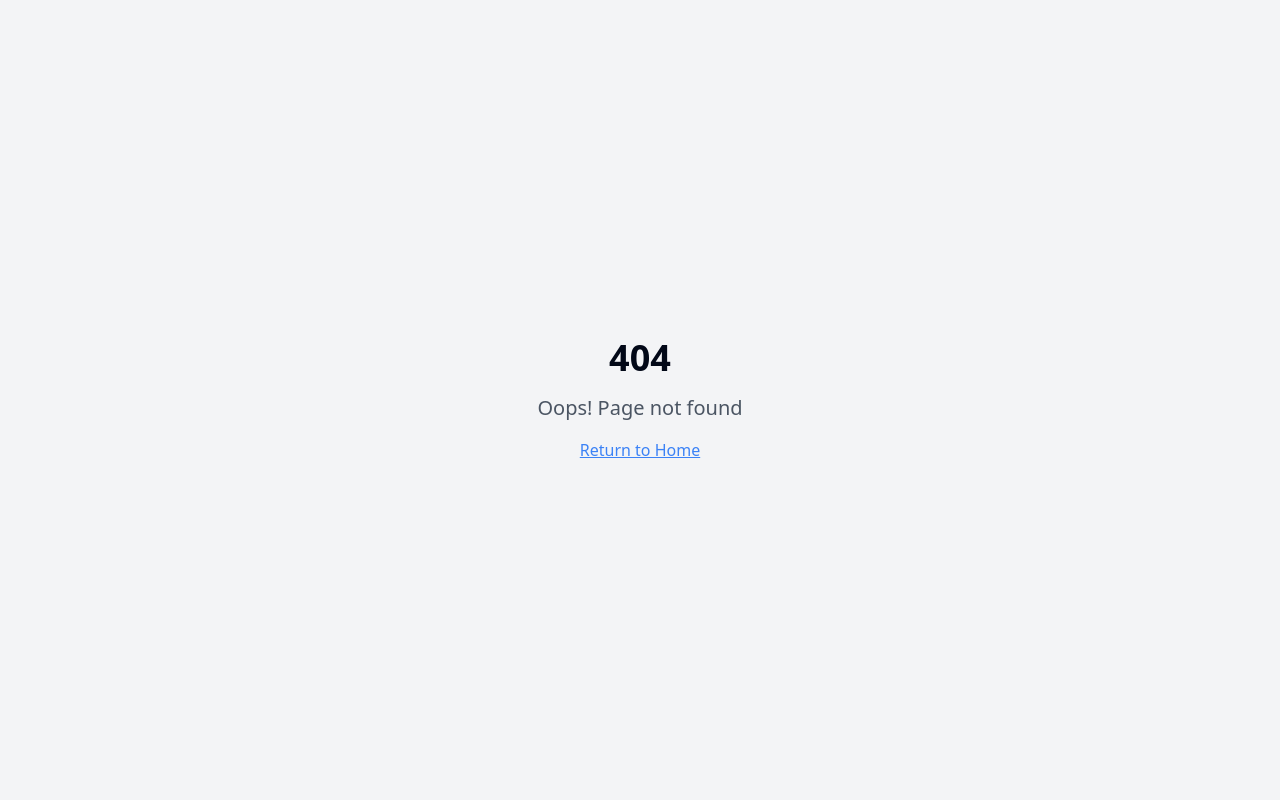
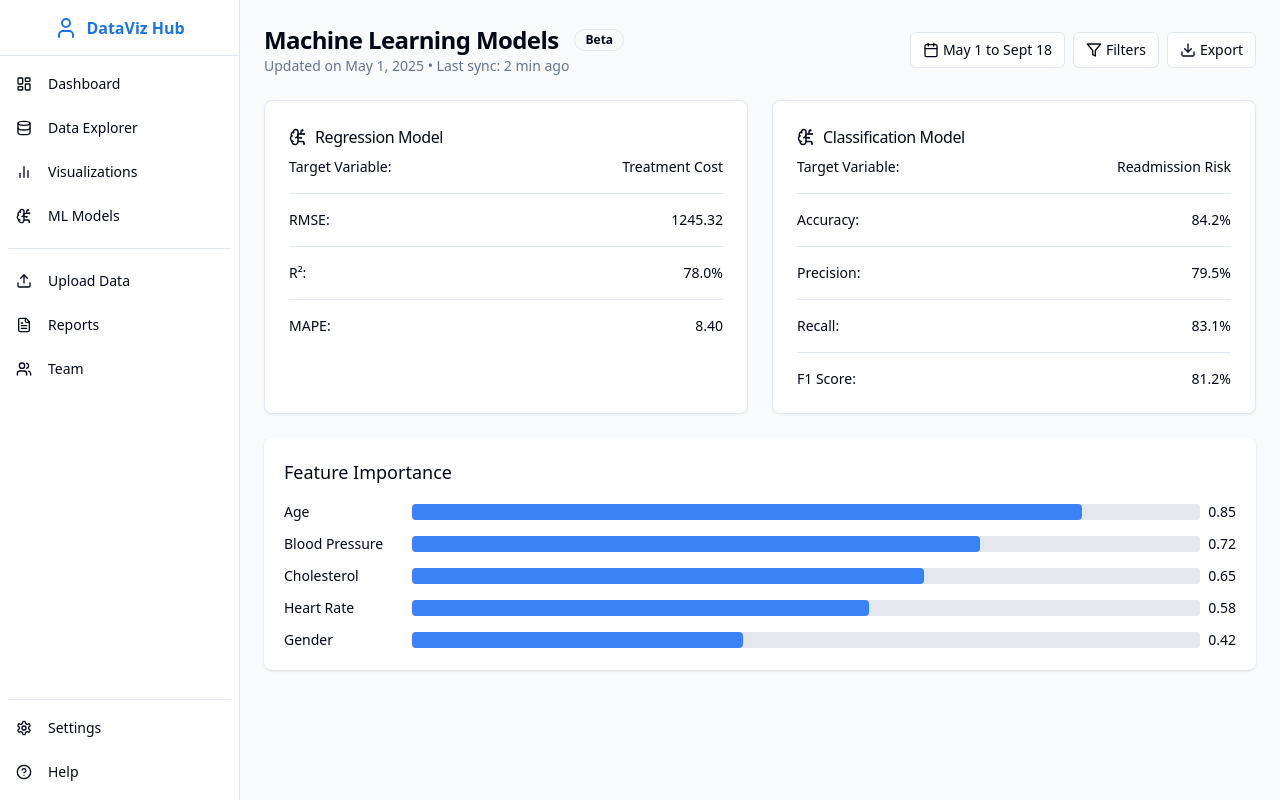
Before and after one commit to riadhrahmoune007/viz-dash-hub, a React (Vite) app: page /ml-models in a window 1280 px wide. Before the commit this address had no page. Built offline with nearby package versions, Linux system fonts and the light colour scheme.

Commit message:
Fix: Dashboard and visualizations navigation
Fixes navigation issues for dashboard and visualizations.

```diff
--- a/src/App.tsx
+++ b/src/App.tsx
@@ -5,6 +5,9 @@ import { TooltipProvider } from "@/components/ui/tooltip";
 import { QueryClient, QueryClientProvider } from "@tanstack/react-query";
 import { BrowserRouter, Routes, Route } from "react-router-dom";
 import Dashboard from "./pages/Dashboard";
+import Visualizations from "./pages/Visualizations";
+import DataExplorer from "./pages/DataExplorer";
+import MLModels from "./pages/MLModels";
 import NotFound from "./pages/NotFound";
 
 const queryClient = new QueryClient();
@@ -17,6 +20,9 @@ const App = () => (
       <BrowserRouter>
         <Routes>
           <Route path="/" element={<Dashboard />} />
+          <Route path="/visualizations" element={<Visualizations />} />
+          <Route path="/data-explorer" element={<DataExplorer />} />
+          <Route path="/ml-models" element={<MLModels />} />
           {/* ADD ALL CUSTOM ROUTES ABOVE THE CATCH-ALL "*" ROUTE */}
           <Route path="*" element={<NotFound />} />
         </Routes>
--- a/src/components/DashboardSidebar.tsx
+++ b/src/components/DashboardSidebar.tsx
@@ -2,6 +2,7 @@
 import React from "react";
 import { cn } from "@/lib/utils";
 import { Button } from "@/components/ui/button";
+import { Link } from "react-router-dom";
 import {
   LayoutDashboard,
   BarChart2,
@@ -42,9 +43,12 @@ export function DashboardSidebar({ className, isCollapsed = false }: SidebarProp
               "justify-start",
               !isCollapsed ? "px-2" : "justify-center px-0"
             )}
+            asChild
           >
+            <Link to="/">
               <LayoutDashboard className="h-4 w-4 mr-2" />
               {!isCollapsed && <span>Dashboard</span>}
+            </Link>
           </Button>
 
           <Button
@@ -53,9 +57,12 @@ export function DashboardSidebar({ className, isCollapsed = false }: SidebarProp
               "justify-start",
               !isCollapsed ? "px-2" : "justify-center px-0"
             )}
+            asChild
           >
+            <Link to="/data-explorer">
               <Database className="h-4 w-4 mr-2" />
               {!isCollapsed && <span>Data Explorer</span>}
+            </Link>
           </Button>
 
           <Button
@@ -64,9 +71,12 @@ export function DashboardSidebar({ className, isCollapsed = false }: SidebarProp
               "justify-start",
               !isCollapsed ? "px-2" : "justify-center px-0"
             )}
+            asChild
           >
+            <Link to="/visualizations">
               <BarChart2 className="h-4 w-4 mr-2" />
               {!isCollapsed && <span>Visualizations</span>}
+            </Link>
           </Button>
 
           <Button
@@ -75,9 +85,12 @@ export function DashboardSidebar({ className, isCollapsed = false }: SidebarProp
               "justify-start",
               !isCollapsed ? "px-2" : "justify-center px-0"
             )}
+            asChild
           >
+            <Link to="/ml-models">
               <BrainCircuit className="h-4 w-4 mr-2" />
               {!isCollapsed && <span>ML Models</span>}
+            </Link>
           </Button>
 
           <Separator className="my-2" />
--- /dev/null
+++ b/src/pages/DataExplorer.tsx
@@ -0,0 +1,64 @@
+
+import React, { useState } from 'react';
+import DashboardSidebar from '@/components/DashboardSidebar';
+import DashboardHeader from '@/components/DashboardHeader';
+import DataOverviewCard from '@/components/DataOverviewCard';
+import { dataOverview } from '@/data/mockData';
+
+const DataExplorer: React.FC = () => {
+  const [sidebarCollapsed, setSidebarCollapsed] = useState(false);
+
+  return (
+    <div className="flex h-screen bg-gray-50">
+      <DashboardSidebar isCollapsed={sidebarCollapsed} />
+
+      <div className="flex-1 flex flex-col overflow-hidden">
+        <div className="p-6 overflow-y-auto">
+          <DashboardHeader
+            title="Data Explorer"
+            className="mb-6"
+          />
+
+          <div className="grid grid-cols-1 lg:grid-cols-2 gap-6">
+            <DataOverviewCard
+              totalRows={dataOverview.totalRows}
+              totalColumns={dataOverview.totalColumns}
+              missingValues={dataOverview.missingValues}
+              duplicates={dataOverview.duplicates}
+              numericColumns={dataOverview.numericColumns}
+              categoricalColumns={dataOverview.categoricalColumns}
+            />
+
+            <div className="bg-white p-5 rounded-lg shadow">
+              <h2 className="text-lg font-medium mb-4">Dataset Columns</h2>
+              <div className="grid grid-cols-1 md:grid-cols-2 gap-2">
+                <div className="bg-gray-50 p-3 rounded">
+                  <h3 className="text-sm font-medium text-gray-700">Numeric Features</h3>
+                  <ul className="mt-2 text-sm">
+                    <li>Age</li>
+                    <li>Blood Pressure</li>
+                    <li>Cholesterol</li>
+                    <li>Heart Rate</li>
+                    <li>Diabetes Risk Score</li>
+                  </ul>
+                </div>
+                <div className="bg-gray-50 p-3 rounded">
+                  <h3 className="text-sm font-medium text-gray-700">Categorical Features</h3>
+                  <ul className="mt-2 text-sm">
+                    <li>Gender</li>
+                    <li>Treatment Type</li>
+                    <li>Patient Status</li>
+                    <li>Region</li>
+                    <li>Satisfaction Score</li>
+                  </ul>
+                </div>
+              </div>
+            </div>
+          </div>
+        </div>
+      </div>
+    </div>
+  );
+};
+
+export default DataExplorer;
--- a/src/pages/Index.tsx
+++ /dev/null
@@ -1,15 +0,0 @@
-
-import { useEffect } from "react";
-import { useNavigate } from "react-router-dom";
-
-const Index = () => {
-  const navigate = useNavigate();
-
-  useEffect(() => {
-    navigate("/");
-  }, [navigate]);
-
-  return null;
-};
-
-export default Index;
--- /dev/null
+++ b/src/pages/MLModels.tsx
@@ -0,0 +1,91 @@
+
+import React, { useState } from 'react';
+import DashboardSidebar from '@/components/DashboardSidebar';
+import DashboardHeader from '@/components/DashboardHeader';
+import MLModelCard from '@/components/MLModelCard';
+import { mlModelMetrics } from '@/data/mockData';
+
+const MLModels: React.FC = () => {
+  const [sidebarCollapsed, setSidebarCollapsed] = useState(false);
+
+  return (
+    <div className="flex h-screen bg-gray-50">
+      <DashboardSidebar isCollapsed={sidebarCollapsed} />
+
+      <div className="flex-1 flex flex-col overflow-hidden">
+        <div className="p-6 overflow-y-auto">
+          <DashboardHeader
+            title="Machine Learning Models"
+            className="mb-6"
+          />
+
+          <div className="grid grid-cols-1 lg:grid-cols-2 gap-6">
+            <MLModelCard
+              title="Regression Model"
+              target={mlModelMetrics.regression.target}
+              metrics={{
+                rmse: mlModelMetrics.regression.rmse,
+                r2: mlModelMetrics.regression.r2,
+                mape: mlModelMetrics.regression.mape
+              }}
+            />
+
+            <MLModelCard
+              title="Classification Model"
+              target={mlModelMetrics.classification.target}
+              metrics={{
+                accuracy: mlModelMetrics.classification.accuracy,
+                precision: mlModelMetrics.classification.precision,
+                recall: mlModelMetrics.classification.recall,
+                f1Score: mlModelMetrics.classification.f1Score
+              }}
+            />
+          </div>
+
+          <div className="mt-6 bg-white p-5 rounded-lg shadow">
+            <h2 className="text-lg font-medium mb-4">Feature Importance</h2>
+            <div className="space-y-3">
+              <div className="flex items-center">
+                <span className="w-32 text-sm">Age</span>
+                <div className="flex-1 bg-gray-200 h-4 rounded">
+                  <div className="bg-blue-500 h-4 rounded" style={{ width: '85%' }}></div>
+                </div>
+                <span className="ml-2 text-sm">0.85</span>
+              </div>
+              <div className="flex items-center">
+                <span className="w-32 text-sm">Blood Pressure</span>
+                <div className="flex-1 bg-gray-200 h-4 rounded">
+                  <div className="bg-blue-500 h-4 rounded" style={{ width: '72%' }}></div>
+                </div>
+                <span className="ml-2 text-sm">0.72</span>
+              </div>
+              <div className="flex items-center">
+                <span className="w-32 text-sm">Cholesterol</span>
+                <div className="flex-1 bg-gray-200 h-4 rounded">
+                  <div className="bg-blue-500 h-4 rounded" style={{ width: '65%' }}></div>
+                </div>
+                <span className="ml-2 text-sm">0.65</span>
+              </div>
+              <div className="flex items-center">
+                <span className="w-32 text-sm">Heart Rate</span>
+                <div className="flex-1 bg-gray-200 h-4 rounded">
+                  <div className="bg-blue-500 h-4 rounded" style={{ width: '58%' }}></div>
+                </div>
+                <span className="ml-2 text-sm">0.58</span>
+              </div>
+              <div className="flex items-center">
+                <span className="w-32 text-sm">Gender</span>
+                <div className="flex-1 bg-gray-200 h-4 rounded">
+                  <div className="bg-blue-500 h-4 rounded" style={{ width: '42%' }}></div>
+                </div>
+                <span className="ml-2 text-sm">0.42</span>
+              </div>
+            </div>
+          </div>
+        </div>
+      </div>
+    </div>
+  );
+};
+
+export default MLModels;
--- /dev/null
+++ b/src/pages/Visualizations.tsx
@@ -0,0 +1,59 @@
+
+import React, { useState } from 'react';
+import DashboardSidebar from '@/components/DashboardSidebar';
+import DashboardHeader from '@/components/DashboardHeader';
+import BarChartComponent from '@/components/BarChartComponent';
+import LineChartComponent from '@/components/LineChartComponent';
+import HeatmapComponent from '@/components/HeatmapComponent';
+import TrafficHeatmap from '@/components/TrafficHeatmap';
+import {
+  treatmentTypeData,
+  monthlyTrendData,
+  riskMatrixData,
+  trafficHeatmapData
+} from '@/data/mockData';
+
+const Visualizations: React.FC = () => {
+  const [sidebarCollapsed, setSidebarCollapsed] = useState(false);
+
+  return (
+    <div className="flex h-screen bg-gray-50">
+      <DashboardSidebar isCollapsed={sidebarCollapsed} />
+
+      <div className="flex-1 flex flex-col overflow-hidden">
+        <div className="p-6 overflow-y-auto">
+          <DashboardHeader
+            title="Data Visualizations"
+            className="mb-6"
+          />
+
+          {/* Main Charts Grid */}
+          <div className="grid grid-cols-1 md:grid-cols-2 gap-6 mb-6">
+            <BarChartComponent
+              title="Treatment Types"
+              data={treatmentTypeData}
+            />
+            <LineChartComponent
+              title="2022 Monthly Trends"
+              data={monthlyTrendData}
+            />
+          </div>
+
+          {/* Heatmaps Grid */}
+          <div className="grid grid-cols-1 lg:grid-cols-2 gap-6">
+            <HeatmapComponent
+              title="Risk Matrix"
+              data={riskMatrixData}
+            />
+            <TrafficHeatmap
+              title="Traffic Channels"
+              data={trafficHeatmapData}
+            />
+          </div>
+        </div>
+      </div>
+    </div>
+  );
+};
+
+export default Visualizations;
```
Lines whose indentation alone changed are shown as unchanged.
